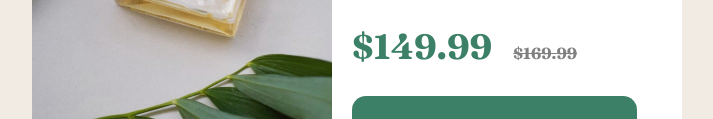
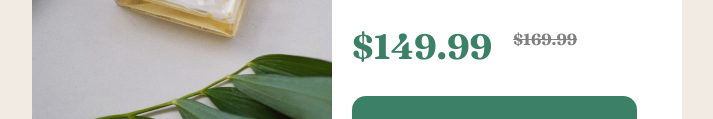
Before and after one commit to aldojack/Product-Preview-Card, a plain HTML site: page index.html in a window 1280 px wide. Shown: the part 416-535 px from the top of the page, without its empty margins (283-996 px from the left). Drawn offline with Linux system fonts and the light colour scheme.

Commit message:
Fixed price alignment

```diff
--- a/style.css
+++ b/style.css
@@ -96,6 +96,7 @@ body{
     text-decoration: line-through;
     color: gray;
     margin-left: 1.1em;
+    vertical-align: 1rem;
 }
 
 .product-cart{
@@ -133,4 +134,5 @@ body{
     .product-body {
         margin: 1em 1.25em;
     }
+
 }
```
